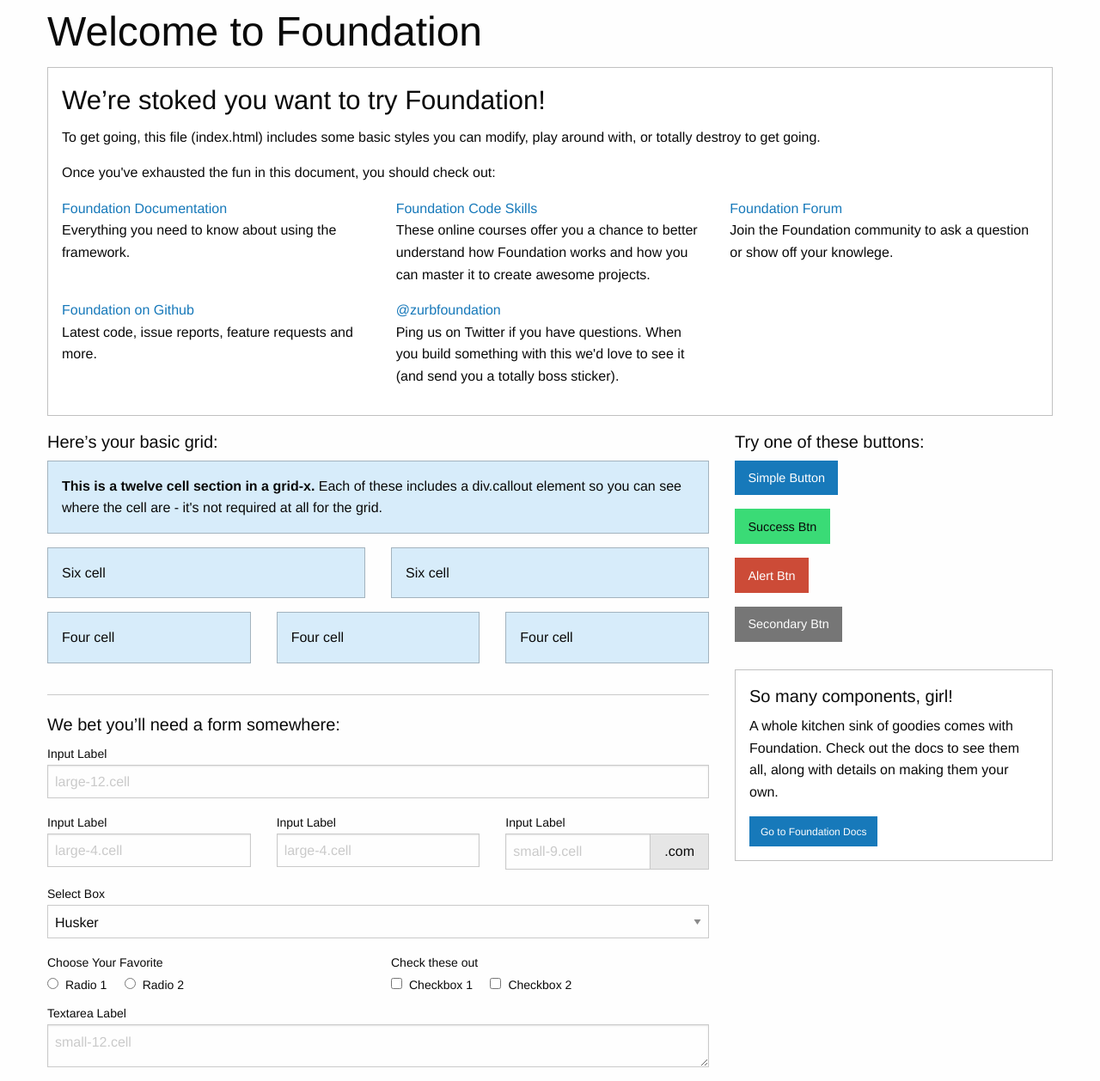
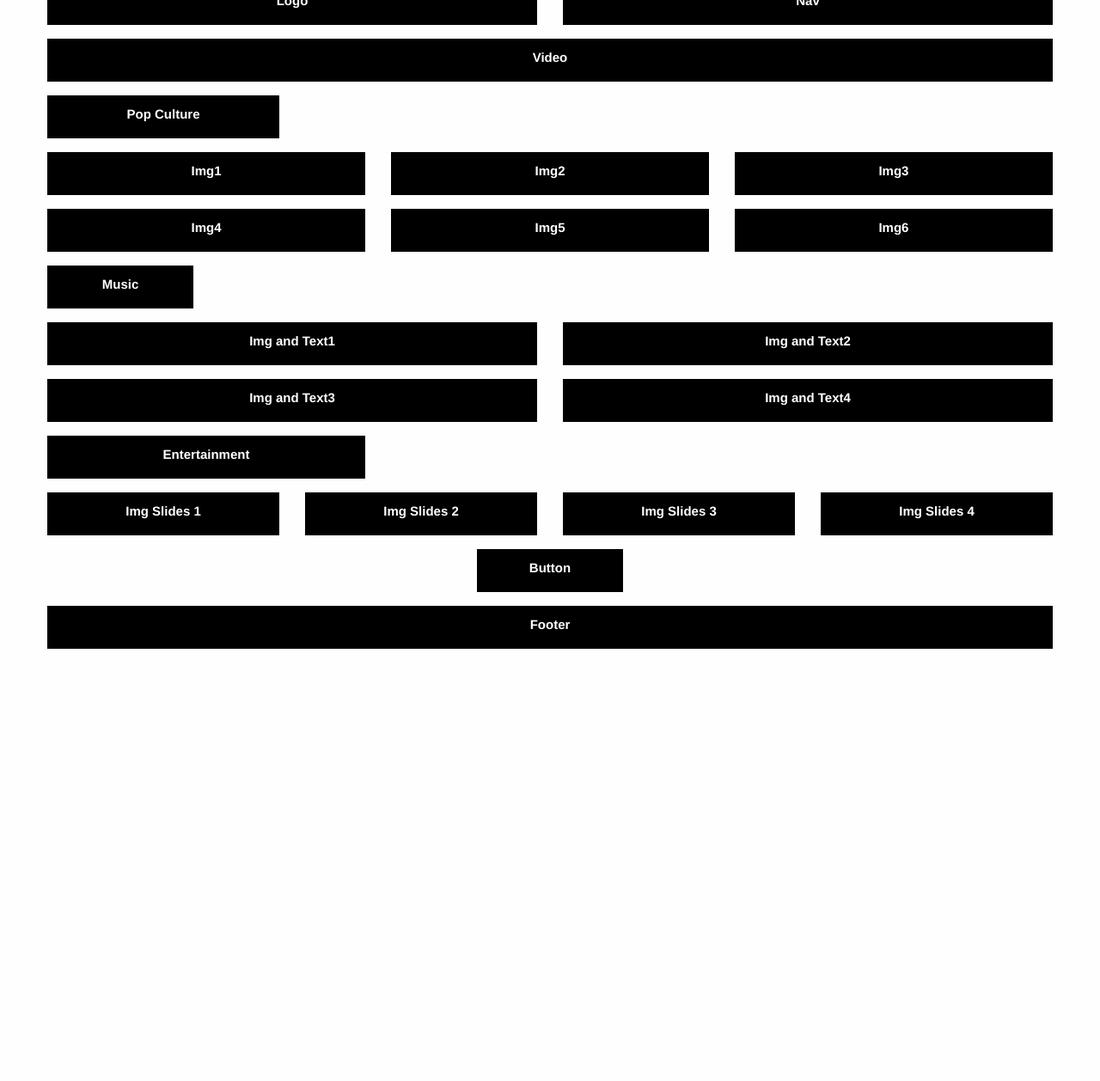
Before and after one commit to shadiaali/bootcamp, a plain HTML site: page index.html in a window 1280 px wide. Shown: the part 21-1279 px from the top of the page at 86% size. After the commit the page ends 800 px from the top, so only its background shows below. Drawn offline with Linux system fonts and the light colour scheme.

Commit message:
made few changes on index page

```diff
--- a/index.html
+++ b/index.html
@@ -4,164 +4,152 @@
     <meta charset="utf-8">
     <meta http-equiv="x-ua-compatible" content="ie=edge">
     <meta name="viewport" content="width=device-width, initial-scale=1.0">
-    <title>Foundation for Sites</title>
+    <title>Bootcamp</title>
     <link rel="stylesheet" href="css/foundation.css">
     <link rel="stylesheet" href="css/app.css">
   </head>
-  <<<<<<<< HEAD
-    <div class="grid-container">
-      <div class="grid-x grid-padding-x">
-        <div class="large-12 cell">
-          <h1>Welcome to Foundation</h1>
+  <body>
+
+      <div class="grid-container">
+
+        <div class="grid-x grid-padding-x">
+
+          <div class="cell small-6 large-6">
+            <p class="boxHelper">Logo</p>
+          </div>
+
+          <div class="cell small-offset-3 large-offset-0 small-3 large-6">
+            <p class="boxHelper">Nav</p>
+          </div>
+
         </div>
+
+        <div class="grid-x grid-padding-x">
+
+           <div class="cell small-12 large-12">
+             <p class="boxHelper">Video</p>
+           </div>
+
+          </div>
+
+          <div class="grid-x grid-padding-x">
+
+            <div class="cell small-6 large-3">
+              <p class="boxHelper">Pop Culture</p>
+            </div>
+
+        </div>
+
+        <div class="grid-x grid-padding-x">
+
+          <div class="cell small-6 large-4">
+            <p class="boxHelper">Img1</p>
+          </div>
+
+          <div class="cell small-6 large-4">
+            <p class="boxHelper">Img2</p>
+          </div>
+
+          <div class="cell small-6 large-4">
+            <p class="boxHelper">Img3</p>
+          </div>
+
+          <div class="cell small-6 large-4">
+            <p class="boxHelper">Img4</p>
+          </div>
+
+          <div class="cell small-6 large-4">
+            <p class="boxHelper">Img5</p>
+          </div>
+
+          <div class="cell small-6 large-4">
+            <p class="boxHelper">Img6</p>
+          </div>
+
+
+
+        </div>
+
+        <div class="grid-x grid-padding-x">
+
+          <div class="cell small-6 large-2">
+            <p class="boxHelper">Music</p>
+          </div>
+
+        </div>
+
+        <div class="grid-x grid-padding-x">
+
+          <div class="cell small-12 large-6">
+            <p class="boxHelper">Img and Text1</p>
+          </div>
+
+          <div class="cell small-12 large-6">
+            <p class="boxHelper">Img and Text2</p>
+          </div>
+
+          <div class="cell small-12 large-6">
+            <p class="boxHelper">Img and Text3</p>
+          </div>
+
+          <div class="cell small-12 large-6">
+            <p class="boxHelper">Img and Text4</p>
+          </div>
+
+        </div>
+
+        <div class="grid-x grid-padding-x">
+
+          <div class="cell small-6 large-4">
+            <p class="boxHelper">Entertainment</p>
+          </div>
+
+        </div>
+
+        <div class="grid-x grid-padding-x">
+
+          <div class="cell small-6 large-3">
+            <p class="boxHelper">Img Slides 1</p>
+          </div>
+
+          <div class="cell small-6 large-3">
+            <p class="boxHelper">Img Slides 2</p>
+          </div>
+
+          <div class="cell small-6 large-3">
+            <p class="boxHelper">Img Slides 3</p>
+          </div>
+
+          <div class="cell small-6 large-3">
+            <p class="boxHelper">Img Slides 4</p>
+          </div>
+
+        </div>
+
+        <div class="grid-x grid-padding-x">
+
+          <div class="cell small-6 small-offset-3 large-2 large-offset-5">
+            <p class="boxHelper">Button</p>
+          </div>
+
+        </div>
+
+        <div class="grid-x grid-padding-x">
+          <div class="cell small-12">
+          <p class="boxHelper">Footer</p>
+          </div>
+        </div>
+
+
       </div>
 
-      <div class="grid-x grid-padding-x">
-        <div class="large-12 cell">
-          <div class="callout">
-            <h3>We&rsquo;re stoked you want to try Foundation! </h3>
-            <p>To get going, this file (index.html) includes some basic styles you can modify, play around with, or totally destroy to get going.</p>
-            <p>Once you've exhausted the fun in this document, you should check out:</p>
-            <div class="grid-x grid-padding-x">
-              <div class="large-4 medium-4 cell">
-                <p><a href="http://foundation.zurb.com/docs">Foundation Documentation</a><br />Everything you need to know about using the framework.</p>
-              </div>
-              <div class="large-4 medium-4 cell">
-                <p><a href="http://zurb.com/university/code-skills">Foundation Code Skills</a><br />These online courses offer you a chance to better understand how Foundation works and how you can master it to create awesome projects.</p>
-              </div>
-              <div class="large-4 medium-4 cell">
-                <p><a href="http://foundation.zurb.com/forum">Foundation Forum</a><br />Join the Foundation community to ask a question or show off your knowlege.</p>
-              </div>
-            </div>
-            <div class="grid-x grid-padding-x">
-              <div class="large-4 medium-4 medium-push-2 cell">
-                <p><a href="http://github.com/zurb/foundation">Foundation on Github</a><br />Latest code, issue reports, feature requests and more.</p>
-              </div>
-              <div class="large-4 medium-4 medium-pull-2 cell">
-                <p><a href="https://twitter.com/ZURBfoundation">@zurbfoundation</a><br />Ping us on Twitter if you have questions. When you build something with this we'd love to see it (and send you a totally boss sticker).</p>
-              </div>
-            </div>
-          </div>
-        </div>
-      </div>
 
-      <div class="grid-x grid-padding-x">
-        <div class="large-8 medium-8 cell">
-          <h5>Here&rsquo;s your basic grid:</h5>
-          <!-- Grid Example -->
 
-          <div class="grid-x grid-padding-x">
-            <div class="large-12 cell">
-              <div class="primary callout">
-                <p><strong>This is a twelve cell section in a grid-x.</strong> Each of these includes a div.callout element so you can see where the cell are - it's not required at all for the grid.</p>
-              </div>
-            </div>
-          </div>
-          <div class="grid-x grid-padding-x">
-            <div class="large-6 medium-6 cell">
-              <div class="primary callout">
-                <p>Six cell</p>
-              </div>
-            </div>
-            <div class="large-6 medium-6 cell">
-              <div class="primary callout">
-                <p>Six cell</p>
-              </div>
-            </div>
-          </div>
-          <div class="grid-x grid-padding-x">
-            <div class="large-4 medium-4 small-4 cell">
-              <div class="primary callout">
-                <p>Four cell</p>
-              </div>
-            </div>
-            <div class="large-4 medium-4 small-4 cell">
-              <div class="primary callout">
-                <p>Four cell</p>
-              </div>
-            </div>
-            <div class="large-4 medium-4 small-4 cell">
-              <div class="primary callout">
-                <p>Four cell</p>
-              </div>
-            </div>
-          </div>
 
-          <hr />
 
-          <h5>We bet you&rsquo;ll need a form somewhere:</h5>
-          <form>
-            <div class="grid-x grid-padding-x">
-              <div class="large-12 cell">
-                <label>Input Label</label>
-                <input type="text" placeholder="large-12.cell" />
-              </div>
-            </div>
-            <div class="grid-x grid-padding-x">
-              <div class="large-4 medium-4 cell">
-                <label>Input Label</label>
-                <input type="text" placeholder="large-4.cell" />
-              </div>
-              <div class="large-4 medium-4 cell">
-                <label>Input Label</label>
-                <input type="text" placeholder="large-4.cell" />
-              </div>
-              <div class="large-4 medium-4 cell">
-                <div class="grid-x">
-                  <label>Input Label</label>
-                  <div class="input-group">
-                    <input type="text" placeholder="small-9.cell" class="input-group-field" />
-                    <span class="input-group-label">.com</span>
-                  </div>
-                </div>
-              </div>
-            </div>
-            <div class="grid-x grid-padding-x">
-              <div class="large-12 cell">
-                <label>Select Box</label>
-                <select>
-                  <option value="husker">Husker</option>
-                  <option value="starbuck">Starbuck</option>
-                  <option value="hotdog">Hot Dog</option>
-                  <option value="apollo">Apollo</option>
-                </select>
-              </div>
-            </div>
-            <div class="grid-x grid-padding-x">
-              <div class="large-6 medium-6 cell">
-                <label>Choose Your Favorite</label>
-                <input type="radio" name="pokemon" value="Red" id="pokemonRed"><label for="pokemonRed">Radio 1</label>
-                <input type="radio" name="pokemon" value="Blue" id="pokemonBlue"><label for="pokemonBlue">Radio 2</label>
-              </div>
-              <div class="large-6 medium-6 cell">
-                <label>Check these out</label>
-                <input id="checkbox1" type="checkbox"><label for="checkbox1">Checkbox 1</label>
-                <input id="checkbox2" type="checkbox"><label for="checkbox2">Checkbox 2</label>
-              </div>
-            </div>
-            <div class="grid-x grid-padding-x">
-              <div class="large-12 cell">
-                <label>Textarea Label</label>
-                <textarea placeholder="small-12.cell"></textarea>
-              </div>
-            </div>
-          </form>
-        </div>
 
-        <div class="large-4 medium-4 cell">
-          <h5>Try one of these buttons:</h5>
-          <p><a href="#" class="button">Simple Button</a><br/>
-          <a href="#" class="success button">Success Btn</a><br/>
-          <a href="#" class="alert button">Alert Btn</a><br/>
-          <a href="#" class="secondary button">Secondary Btn</a></p>
-          <div class="callout">
-            <h5>So many components, girl!</h5>
-            <p>A whole kitchen sink of goodies comes with Foundation. Check out the docs to see them all, along with details on making them your own.</p>
-            <a href="http://foundation.zurb.com/sites/docs/" class="small button">Go to Foundation Docs</a>
-          </div>
-        </div>
-      </div>
-    </div>
+
+
 
     <script src="js/vendor/jquery.js"></script>
     <script src="js/vendor/what-input.js"></script>
```
Also changed, not shown: css/app.css (line endings or trailing spaces).
